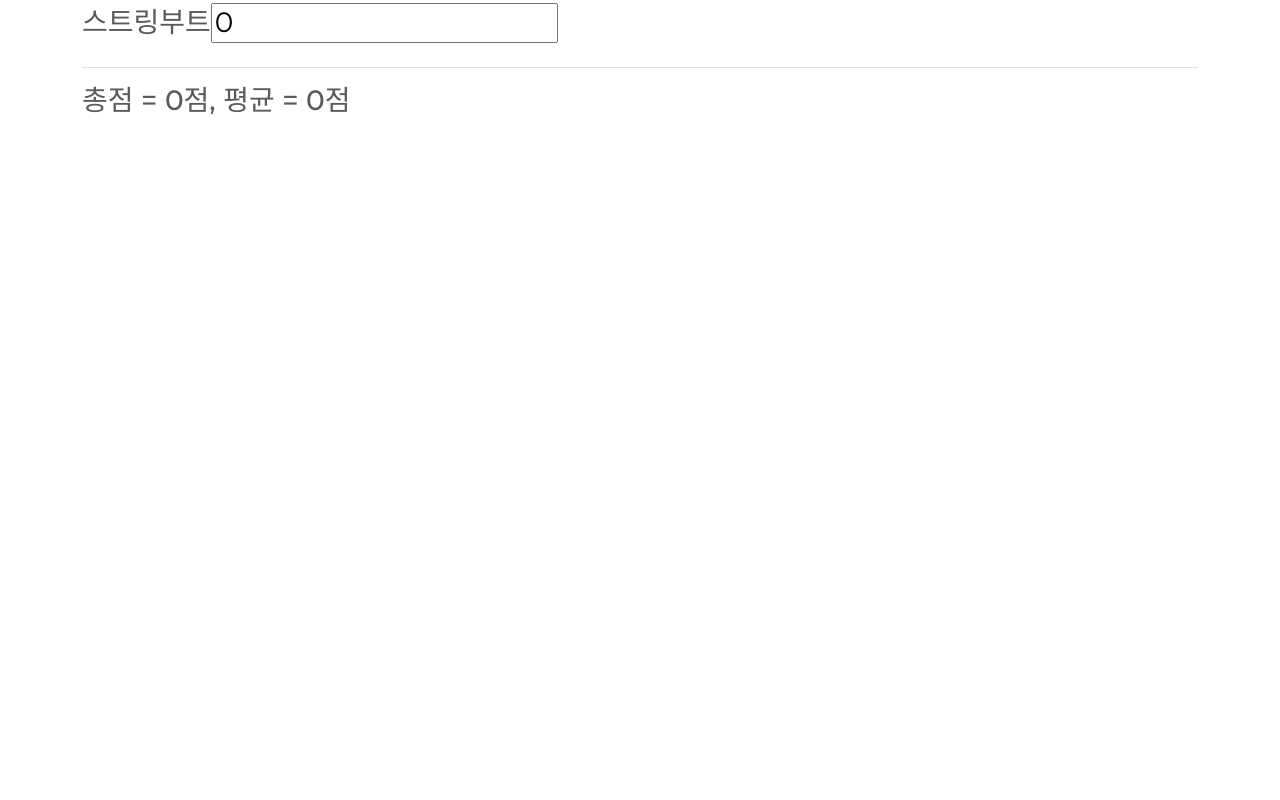
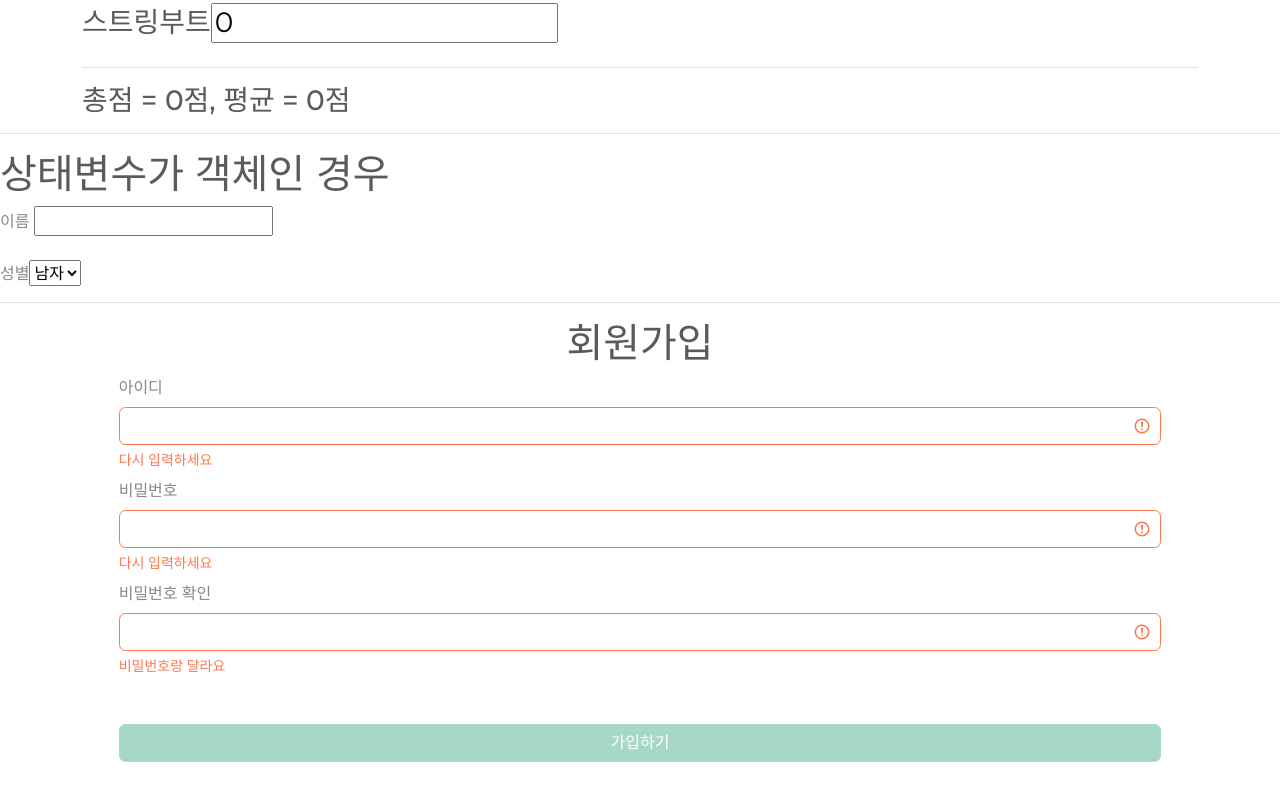
Before and after one commit to smilesyk0323/React, a React (Create React App) app in the folder demo03/: page / in a window 1280 px wide. Shown: the part 1218-2018 px from the top of the page. Before the commit the page ends 1343 px from the top, so only its background shows below. Built offline with nearby package versions, Linux system fonts and the light colour scheme.

Commit message:
React 입력폼 검사 처리

```diff
--- a/demo03/src/App.js
+++ b/demo03/src/App.js
@@ -5,6 +5,8 @@ import Exam02 from './components/Exam02';
 import Exam03 from './components/Exam03';
 import Exam04 from './components/Exam04';
 import Exam05 from './components/Exam05';
+import Exam06 from './components/Exam06';
+import Exam07 from './components/Exam07';
 
 function App() {
   return (
@@ -20,6 +22,11 @@ function App() {
       <Exam04/>
       <hr/>
       <Exam05/>
+      <hr/>
+      <Exam06/>
+      <hr/>
+      <Exam07/>
+      <br/><br/><br/><br/>
     </>
   );
 }
--- a/demo03/src/components/Exam04.js
+++ b/demo03/src/components/Exam04.js
@@ -11,7 +11,7 @@ function Exam04(){
     //- text가 변하면 length가 변해야 한다.
     //- 수동으로 하는 것이 아니라 자동으로 변하도록 설정할 수 있다
     //- useEffect 훅 사용
-    //- useEffect (함수, [감지항목]);//컨
+    //- useEffect (함수, [감지항목]);
     useEffect(()=>{
       setLength(text.length);
     },[text]);
--- /dev/null
+++ b/demo03/src/components/Exam06.js
@@ -0,0 +1,41 @@
+import { useState } from "react";
+
+const Exam06 = ()=>{
+    //각각의 상태를 분리하여 관리할 때
+    // const [alias, setAlias] = useState("");
+    // const [gender, setGender] = useState("여자");
+
+    //상태를 하나의 객체로 관리할 때
+    const [info, setInfo] = useState({
+        alias: "",
+        gender: "남자"
+    });
+
+    const changeInfo = e=>{
+        //console.log(e.target);//이벤트 발생 태그 확인
+        // console.log(e.target.name, e.target.value);//이름, 값 확인
+
+        //info에서 이벤트가 발생한 태그명에 해당하는 필드만 입력값을 바꾸고 나머지는 그대로 둬라!
+        //- ...info는 info의 나머지 항목을 의미(rest 연산)
+        //- 객체에 [] 표시를 쓰면 필드명을 변수로 지정할 수 있다
+        setInfo({
+            ...info,
+            [e.target.name] : e.target.value
+        });
+    };
+
+    return(
+        <>
+            <h1>상태변수가 객체인 경우</h1>
+
+            이름 <input type="text" name="alias" value={info.alias} onChange={changeInfo}/><br/><br/>
+            성별
+            <select name="gender" value={info.gender} onChange={changeInfo}>
+                <option>남자</option>
+                <option>여자</option>
+            </select>
+        </>
+    );
+};
+
+export default Exam06;
--- /dev/null
+++ b/demo03/src/components/Exam07.js
@@ -0,0 +1,86 @@
+import { useEffect, useState } from "react";
+
+const Exam07= ()=>{
+
+    //객체로 상태 변수를 정의
+    const [info, setInfo] = useState({//입력데이터
+        memberId : "",
+        memberPw : "",
+        memberPwRe : ""
+    });
+    const[result, setResult] = useState({//검사결과
+        memberId:false,
+        memberPw:false,
+        memberPwRe:false
+    });
+    //입력데이터가 변하면 검사결과가 자동으로 계산되도록 처리
+    useEffect(()=>{
+        // console.log("info가 변했습니다");
+        //ID검사
+        const idRegex = /^[a-z][a-z0-9]{7,19}$/;
+        const idMatch = idRegex.test(info.memberId);
+
+        //PW검사
+        const pwRegex = /^[A-Za-z0-9!@#$]{8,16}$/;
+        const pwMatch = pwRegex.test(info.memberPw);
+
+        //PW-RE검사
+        const pwReMatch = info.memberPw.length > 0 &&//비밀번호 1글자 이상 && 비밀번호 == 확인값;
+                                    info.memberPw === info.memberPwRe//= 3개가 똑같은/ = 2개는 비슷
+
+        setResult({
+            memberId : idMatch,
+            memberPw : pwMatch,
+            memberPwRe : pwReMatch
+        });
+
+    },[info]);
+
+
+    //객체의 상태를 한 번에 변경하는 함수 구현
+    const loginInfo = (e)=>{
+        setInfo({
+            ...info,
+            [e.target.name] : e.target.value
+        });
+    };
+
+    return(
+        <>
+        <div className="container-fluid">
+            <form autoComplete="off">
+
+            <div className="row text-center"><div className="col-md-10 offset-md-1">
+                <h1>회원가입</h1>
+            </div></div>
+
+            <div className="row"><div className="col-md-10 offset-md-1">
+                <label className="form-label">아이디</label><input type="text" name="memberId"
+                 className={`form-control ${result.memberId ? 'is-valid' : 'is-invalid'}`}
+                value={info.memberId} onChange={loginInfo}/>
+                <div className="valid-feedback">멋진 아이디!</div>
+                <div className="invalid-feedback">다시 입력하세요</div>
+                <label className="form-label mt-2">비밀번호</label><input type="password" name="memberPw"
+                className={`form-control ${result.memberPw ? 'is-valid' : 'is-invalid'}`}
+                value={info.memberPw} onChange={loginInfo}/>
+                <div className="valid-feedback">멋진 비번!</div>
+                <div className="invalid-feedback">다시 입력하세요</div>
+                <label className="form-label mt-2">비밀번호 확인</label><input type="password" name="memberPwRe"
+                className={`form-control ${result.memberPwRe ? 'is-valid' : 'is-invalid'}`}
+                value={info.memberPwRe} onChange={loginInfo}/>
+                <div className="valid-feedback">잘입력했어요</div>
+                <div className="invalid-feedback">비밀번호랑 달라요</div>
+            </div></div>
+
+            <div className="row mt-5 text-center"><div className="col-md-10 offset-md-1">
+                <button type="button" className="btn btn-primary w-100"
+                    disabled={!(result.memberId && result.memberPw && result.memberPwRe)}>가입하기</button>
+            </div></div>
+
+            </form>
+        </div>
+        </>
+    );
+};
+
+export default Exam07;
```
